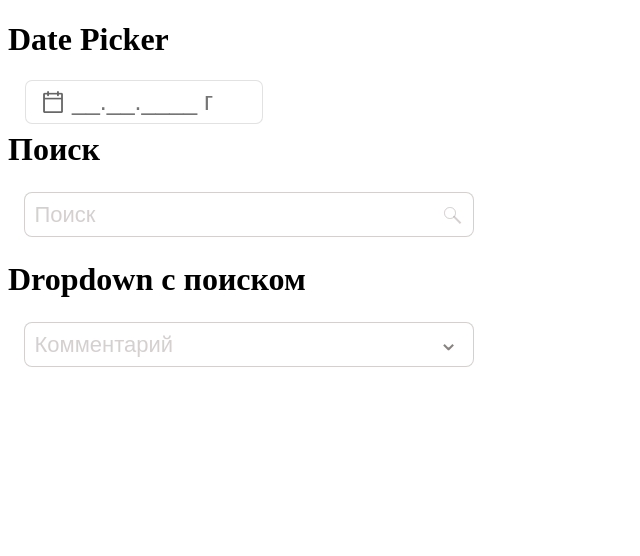
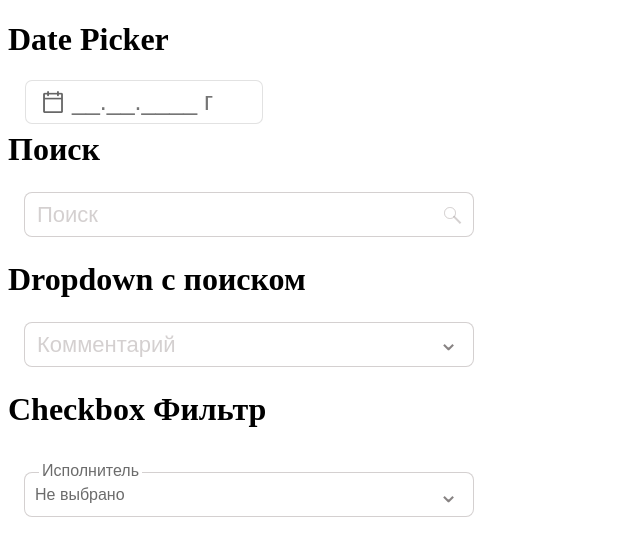
Before and after one commit to VyacheslavBogdanov/fire-detector, a Vue app: page / in a window 1280 px wide. Shown: the top 556 px of the page, without its empty margins (0-640 px from the left). Built offline with nearby package versions, Linux system fonts and the light colour scheme.

Commit message:
checkbox filter in process

```diff
--- a/src/App.vue
+++ b/src/App.vue
@@ -3,7 +3,7 @@
     <DatePicker />
     <Search />
     <DropdownWithSearch />
-    <!-- <CheckboxFilter /> -->
+    <CheckboxFilter />
   </div>
 </template>
 
--- a/src/components/CheckboxFilter.vue
+++ b/src/components/CheckboxFilter.vue
@@ -1,9 +1,7 @@
 <template>
-  <h1>Checkbox</h1>
+  <h1>Checkbox Фильтр</h1>
   <div class="filter-container">
-
-    <!-- <label :class="{ 'filter-label': true, 'active': isDropdownVisible }">Исполнитель</label> -->
-
+    <label :class="{ 'filter-label': true, 'active': isDropdownVisible }">Исполнитель</label>
     <input
       readonly
       type="text"
@@ -11,16 +9,13 @@
       @focus="isDropdownVisible = true"
       @blur="handleBlur"
       :class="{'filter-input': true, 'has-dropdown': isDropdownVisible }"
-
     />
-
     <div :class="{ 'iconPositionTop': isDropdownVisible, 'iconPositionDown' : !isDropdownVisible }">⌃</div>
     <div v-if="isDropdownVisible" class="dropdown">
       <div class="search-wrapper" v-if="showSearch">
         <input class="search" type="text" v-model="searchQuery" placeholder="Поиск" />
         <span class="searchicon"></span>
       </div>
-
       <ul class="dropdown-list">
         <li v-if="itemsToDisplay.length > 0">
           <label>
@@ -36,8 +31,6 @@
           </label>
         </li>
       </ul>
-
-
       <div v-if="noResultsFound" class="no-results">Результаты не найдены</div>
     </div>
   </div>
@@ -70,7 +63,7 @@ export default defineComponent({
   "Ефимов В.П.", "Тимофеев Д.В.", "Филиппов Е.С.", "Макаров О.А.", "Сидоров В.Д.", "Чернов И.П.", "Савельев Н.В.", "Павлов А.С.",
   "Богданов С.К.", "Мартынов Е.В.", "Воробьёв А.М.", "Антипов Д.А.", "Тарасов В.О.", "Беляев Л.В.", "Комаров И.С.", "Мельников Е.К.",
   "Шевченко С.В.", "Емельянов О.П.", "Князев В.А.", "Белов Е.И.", "Щербаков С.Д.", "Назаров Д.В.", "Кочетов О.С.", "Афанасьев Н.А."
-]);
+].sort());
     const noResultsFound = ref<boolean>(false);
 
     const filteredList = ref<string[]>(items.value);
@@ -154,10 +147,10 @@ $width-checkbox:450px;
 $height-input: 45px;
 $focus-color: #007bff;
 $font-allelement: sans-serif;
-$height-input-icon:$height-input*0.5;
+
 
 .filter-container {
-position: static;
+position: relative;
 width: $width-checkbox;
 margin-left: 16px;
 margin-right: 16px;
@@ -165,20 +158,35 @@ margin-top: 24px;
 margin-bottom: 24px;
 display: flex;
 flex-direction: column;
-.hello{
-width: 50px;
-}
 
+.iconPositionDown {
+    position: absolute;
+      right: 15px;
+      top: 44.5px;
+      transform: translateY(-65%) rotate(180deg);
+      font-size: 25px;
+      font-weight: lighter;
+      color: #0a00007d;
+  }
+  .iconPositionTop {
+      position: absolute;
+      right: 15px;
+      top: 44.5px;
+      transform: translateY(-35%);
+      font-size: 25px;
+      font-weight: lighter;
+      color: #0a0000c2;
 
+  }
 
 .filter-label {
 position: relative;
-width: 90px;
+width: min-content;
 height: 20px;
 top: 10px;
 left: 15px;
 background-color: white;
-padding: 0 5px;
+padding: 0 3px;
 font-size: 16px;
 color: #00000094;
 font-family: $font-allelement;
@@ -188,15 +196,13 @@ font-family: $font-allelement;
 }
 }
 
-
-
-
 }
 
 .filter-input {
 width: 100%;
 padding-left: 10px;
 font-size: 16px;
+color: #00000094;
 border: 1.5px solid #9f979773;
 border-radius: 8px;
 outline: none;
@@ -211,14 +217,9 @@ padding-right: 40px;
   border-radius: 8px 8px 0 0;
   border-color: $focus-color;
 
-
-
 }
 
 }
-
-
-
 
 .dropdown {
 position: relative;
@@ -235,7 +236,6 @@ box-sizing: border-box;
 display: flex;
 flex-direction: column;
 
-
 .search-wrapper {
   position: relative;
   width: 100%;
@@ -251,7 +251,7 @@ margin: auto;
 width: 100%;
 height: $height-input;
 border: 1.5px solid #9f979773;
-border-radius: 4px;
+border-radius: 8px;
 outline: none;
 padding-right: 40px;
 padding-left: 10px;
@@ -305,8 +305,6 @@ pointer-events: none;
 }
 }
 
-
-
 .dropdown-list {
 list-style: none;
 padding: 0;
@@ -324,8 +322,6 @@ position: relative;
     }
 }
 
-
-
 b {
   font-weight: bold;
 }
@@ -337,11 +333,7 @@ margin: auto;
 font-size: 16px;
 font-family: $font-allelement;
 
-
-
 }
 }
 
-
-
 </style>
--- a/src/components/DropdownWithSearch.vue
+++ b/src/components/DropdownWithSearch.vue
@@ -131,20 +131,18 @@ $font-allelement: sans-serif;
     left: 10px;
     top: 50%;
     font-size: $font-size-container;
-    padding: 0.5px;
+    padding: 3px;
     transform: translateY(-50%);
     transition: 0.8ms ease;
     transform-origin: left top;
     pointer-events: none;
     overflow: hidden;
     text-overflow: ellipsis;
-    max-width: 200px;
+    width: min-content;
     color: #9f979773;
     font-family: $font-allelement;
     white-space: nowrap;
   }
-
-
 
   .iconPositionDown {
     position: absolute;
@@ -165,7 +163,6 @@ $font-allelement: sans-serif;
       color: #0a0000c2;
 
   }
-
 
   .dropdown {
     background-color: white;
--- a/src/components/Search.vue
+++ b/src/components/Search.vue
@@ -140,14 +140,14 @@ $font-allelement: sans-serif;
     left: 10px;
     top: 50%;
     font-size: $font-size-container;
-    padding: 0.5px;
+    padding: 3px;
     transform: translateY(-50%);
     transition: 0.8ms ease;
     transform-origin: left top;
     pointer-events: none;
     overflow: hidden;
     text-overflow: ellipsis;
-    max-width: 200px;
+    width: min-content;
     color: #9f979773;
     font-family: $font-allelement;
     white-space: nowrap;
```
